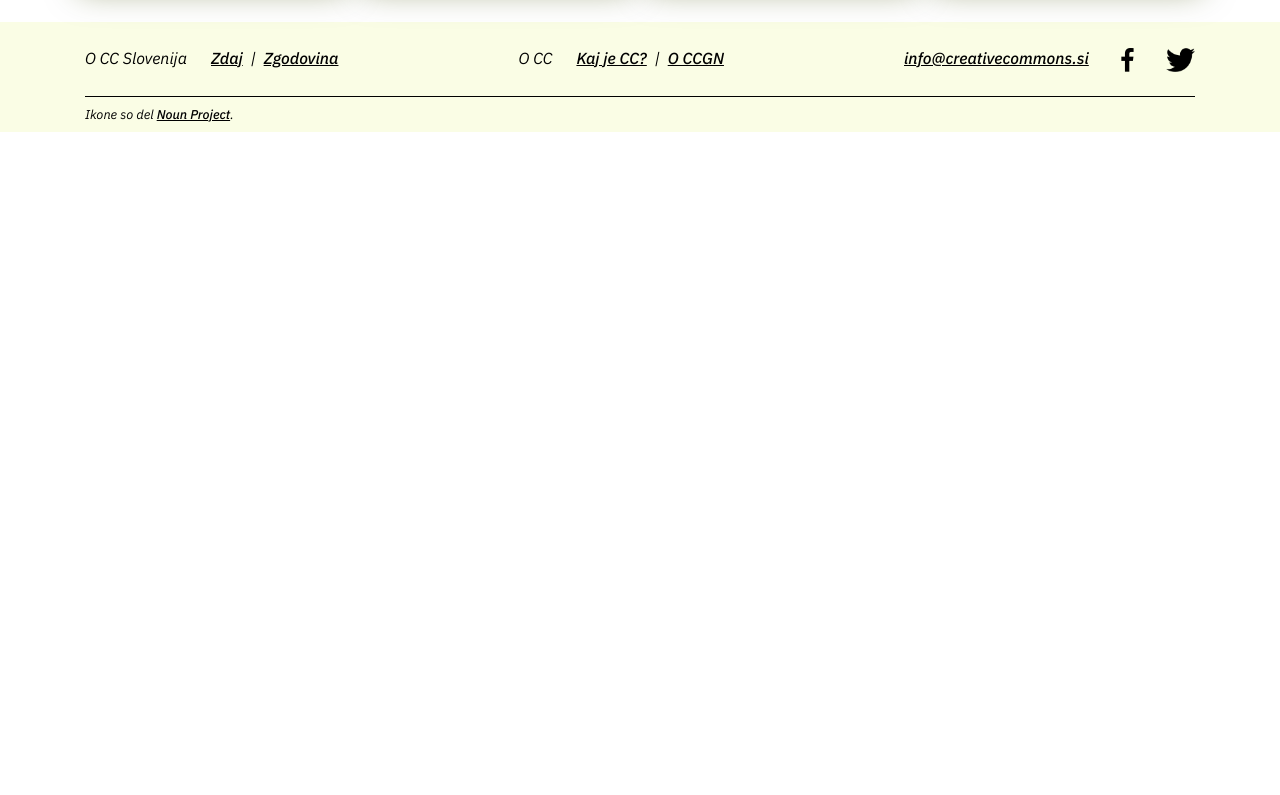
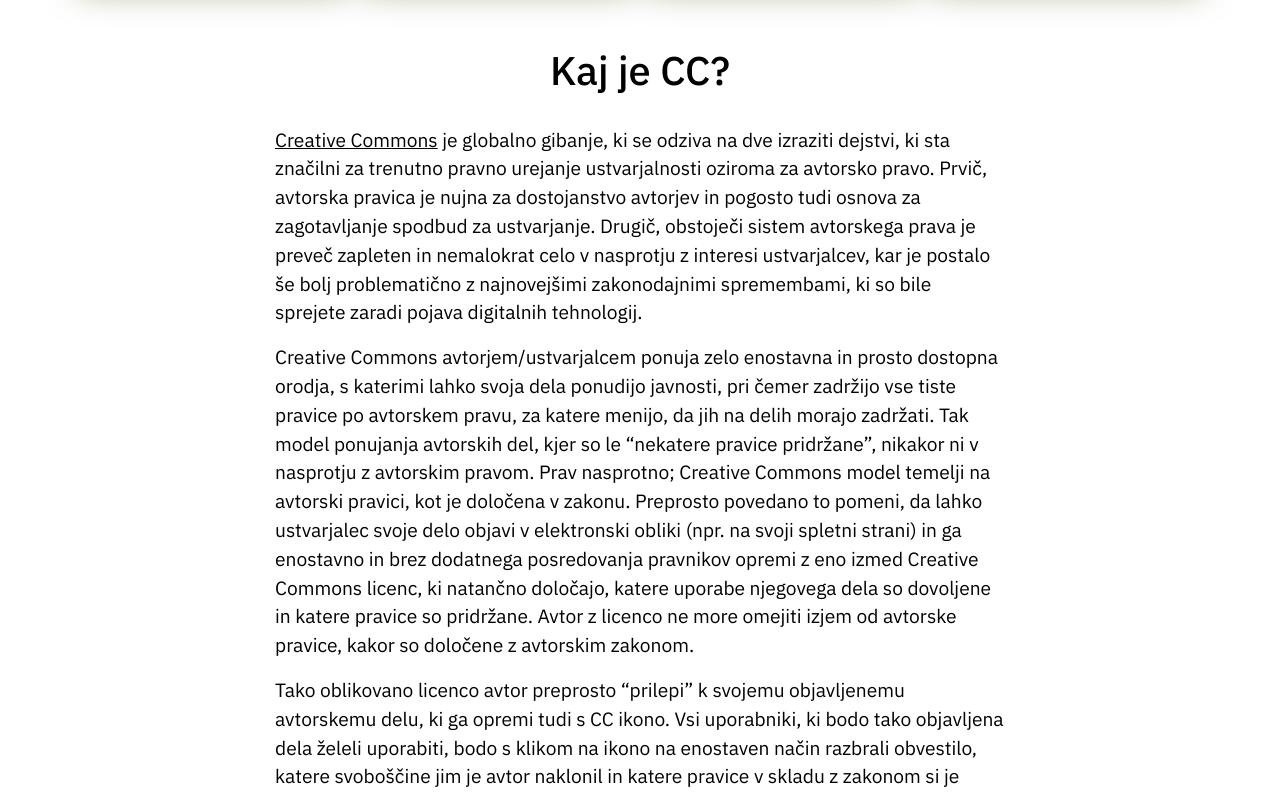
Before and after one commit to danesjenovdan/creativecommons.si, a Vue app: page /kaj-je-cc in a window 1280 px wide. Shown: the part 520-1315 px from the top of the page. Before the commit the page ends 800 px from the top, so only its background shows below. Built offline with nearby package versions, Linux system fonts and the light colour scheme.

Commit message:
Kaj je CC

```diff
--- a/src/components/Footer.vue
+++ b/src/components/Footer.vue
@@ -10,7 +10,7 @@
         </div>
         <div>
           <span class="pr-4">O CC</span>
-          <router-link to="/isci">Kaj je CC?</router-link>
+          <router-link to="/kaj-je-cc">Kaj je CC?</router-link>
           <span class="px-2">|</span>
           <router-link to="/o-ccgn">O CCGN</router-link>
         </div>
--- a/src/router/index.js
+++ b/src/router/index.js
@@ -6,6 +6,7 @@
 import KakoDeluje from '../views/KakoDeluje.vue';
 import Zgodovina from '../views/Zgodovina.vue';
 import CCGN from '../views/CCGN.vue';
+import KajJeCC from '../views/KajJeCC.vue';
 
 Vue.use(VueRouter);
 
@@ -40,6 +41,11 @@
     name: 'CCGN',
     component: CCGN,
   },
+  {
+    path: '/kaj-je-cc',
+    name: 'KajJeCC',
+    component: KajJeCC,
+  },
 ];
 
 const router = new VueRouter({
--- /dev/null
+++ b/src/views/KajJeCC.vue
@@ -0,0 +1,62 @@
+<template>
+  <b-container>
+    <b-row>
+      <b-col>
+        <h1 class="pt-4 pb-4 text-center">Kaj je CC?</h1>
+      </b-col>
+    </b-row>
+    <b-row class="mb-5 justify-content-center">
+      <b-col cols="8">
+        <p>
+          <a href="http://creativecommons.org/">Creative Commons</a> je globalno gibanje, ki se
+          odziva na dve izraziti dejstvi, ki sta značilni za trenutno pravno urejanje ustvarjalnosti
+          oziroma za avtorsko pravo. Prvič, avtorska pravica je nujna za dostojanstvo avtorjev in
+          pogosto tudi osnova za zagotavljanje spodbud za ustvarjanje. Drugič, obstoječi sistem
+          avtorskega prava je preveč zapleten in nemalokrat celo v nasprotju z interesi
+          ustvarjalcev, kar je postalo še bolj problematično z najnovejšimi zakonodajnimi
+          spremembami, ki so bile sprejete zaradi pojava digitalnih tehnologij.
+        </p>
+        <p>
+          Creative Commons avtorjem/ustvarjalcem ponuja zelo enostavna in prosto dostopna orodja, s
+          katerimi lahko svoja dela ponudijo javnosti, pri čemer zadržijo vse tiste pravice po
+          avtorskem pravu, za katere menijo, da jih na delih morajo zadržati. Tak model ponujanja
+          avtorskih del, kjer so le “nekatere pravice pridržane”, nikakor ni v nasprotju z avtorskim
+          pravom. Prav nasprotno; Creative Commons model temelji na avtorski pravici, kot je
+          določena v zakonu. Preprosto povedano to pomeni, da lahko ustvarjalec svoje delo objavi v
+          elektronski obliki (npr. na svoji spletni strani) in ga enostavno in brez dodatnega
+          posredovanja pravnikov opremi z eno izmed Creative Commons licenc, ki natančno določajo,
+          katere uporabe njegovega dela so dovoljene in katere pravice so pridržane. Avtor z licenco
+          ne more omejiti izjem od avtorske pravice, kakor so določene z avtorskim zakonom.
+        </p>
+        <p>
+          Tako oblikovano licenco avtor preprosto “prilepi” k svojemu objavljenemu avtorskemu delu,
+          ki ga opremi tudi s CC ikono. Vsi uporabniki, ki bodo tako objavljena dela želeli
+          uporabiti, bodo s klikom na ikono na enostaven način razbrali obvestilo, katere svoboščine
+          jim je avtor naklonil in katere pravice v skladu z zakonom si je pridržal.
+        </p>
+      </b-col>
+    </b-row>
+  </b-container>
+</template>
+
+<script>
+export default {
+  name: 'KajJeCC',
+};
+</script>
+
+<style scoped lang="scss">
+p {
+  margin-bottom: 1rem;
+  font-size: 1.2rem;
+}
+
+a {
+  color: black;
+  text-decoration: underline;
+
+  &:hover {
+    color: #c8eb00;
+  }
+}
+</style>
```
